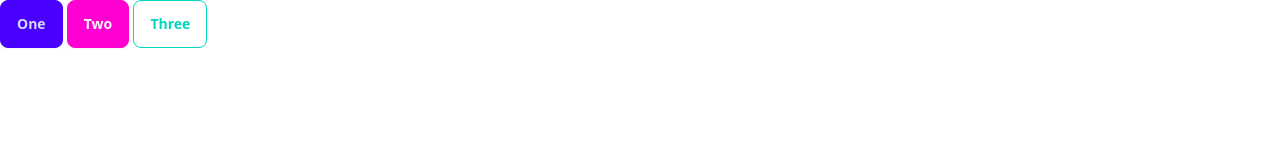
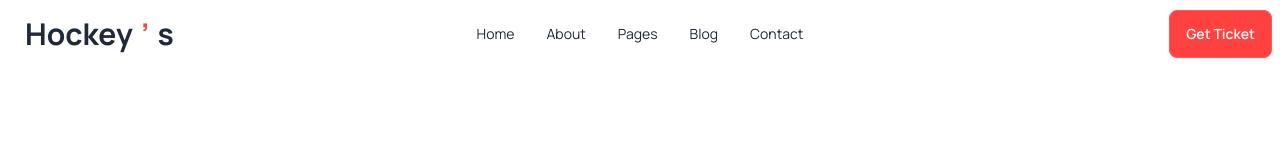
Before and after one commit to rushomrong/b9-hockeys-assignement, a website built with Vite: page index.html in a window 1280 px wide. Built offline with nearby package versions, Linux system fonts and the light colour scheme.

Commit message:
nav section added

```diff
--- a/index.html
+++ b/index.html
@@ -5,13 +5,75 @@
     <meta name="viewport" content="width=device-width, initial-scale=1.0" />
     <title>Hockeys - B9 Assignment</title>
     <link rel="stylesheet" href="./style/style.css" />
+
+    <link rel="preconnect" href="https://fonts.googleapis.com" />
+    <link rel="preconnect" href="https://fonts.gstatic.com" crossorigin />
+    <link
+      href="https://fonts.googleapis.com/css2?family=Manrope:wght@200..800&display=swap"
+      rel="stylesheet"
+    />
+
+    <style>
+      .font-manrope {
+        font-family: "Manrope", sans-serif;
+      }
+    </style>
   </head>
-  <body>
+  <body class="font-manrope">
     <!-- header section -->
-    <header>
-      <button class="btn btn-primary">One</button>
-      <button class="btn btn-secondary">Two</button>
-      <button class="btn btn-accent btn-outline">Three</button>
+    <header class="container mx-auto">
+      <nav>
+        <div class="navbar bg-base-100">
+          <div class="navbar-start">
+            <div class="dropdown">
+              <div tabindex="0" role="button" class="btn btn-ghost lg:hidden">
+                <svg
+                  xmlns="http://www.w3.org/2000/svg"
+                  class="h-5 w-5"
+                  fill="none"
+                  viewBox="0 0 24 24"
+                  stroke="currentColor"
+                >
+                  <path
+                    stroke-linecap="round"
+                    stroke-linejoin="round"
+                    stroke-width="2"
+                    d="M4 6h16M4 12h8m-8 6h16"
+                  />
+                </svg>
+              </div>
+              <ul
+                tabindex="0"
+                class="menu menu-sm dropdown-content bg-base-100 rounded-box z-[1] mt-3 w-52 p-2 shadow"
+              >
+                <li><a>Home</a></li>
+                <li><a>About</a></li>
+                <li><a>Pages</a></li>
+                <li><a>Blog</a></li>
+                <li><a>Contact</a></li>
+              </ul>
+            </div>
+            <a class="btn btn-ghost text-3xl font-bold"
+              >Hockey<span class="text-[#FF4240]">’</span>s</a
+            >
+          </div>
+          <div class="navbar-center hidden lg:flex">
+            <ul class="menu menu-horizontal px-1">
+              <!-- large screen menu -->
+              <li><a>Home</a></li>
+              <li><a>About</a></li>
+              <li><a>Pages</a></li>
+              <li><a>Blog</a></li>
+              <li><a>Contact</a></li>
+            </ul>
+          </div>
+          <div class="navbar-end">
+            <a class="btn btn-error bg-btn-primary-r-0 text-neutral-50"
+              >Get Ticket</a
+            >
+          </div>
+        </div>
+      </nav>
     </header>
   </body>
 </html>
--- a/tailwind.config.js
+++ b/tailwind.config.js
@@ -3,6 +3,9 @@ module.exports = {
   content: ["*"],
   theme: {
     extend: {},
+    colors: {
+      "btn-primary-r": ["#FF4240"],
+    },
   },
   plugins: [require("daisyui")],
 };
```
